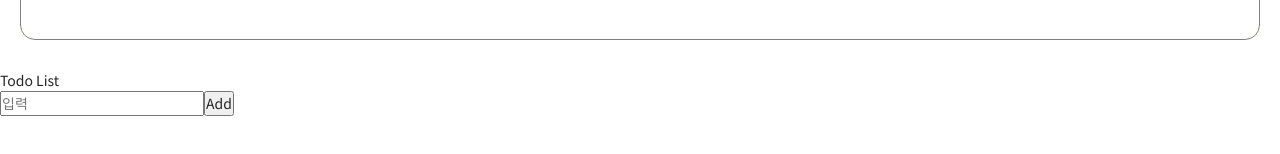
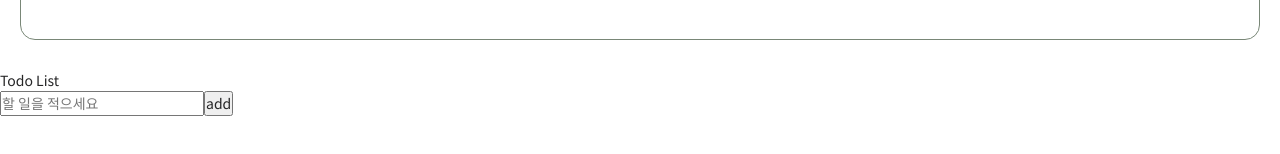
Before and after one commit to cci0/DN, a React (Create React App) app in the folder main-page/: page / in a window 1280 px wide. Shown: the part 582-736 px from the top of the page. Built offline with nearby package versions, Linux system fonts and the light colour scheme.

Commit message:
fix: todolist

```diff
--- /dev/null
+++ b/main-page/src/components/TodoList.js
@@ -0,0 +1,57 @@
+import React, { useEffect, useState } from 'react';
+
+export default function TodoList() {
+    const [todo, setTodo] = useState('');
+    const [todos, setTodos] = useState([]);
+
+    const onChange = (event) => setTodo(event.target.value);
+    const onSubmit = (event) => {
+        event.preventDefault();
+        if (todo === '') {
+            return;
+        }
+        if (todos.length < 10) {
+            setTodos((currentArray) => [todo, ...currentArray]);
+        } else {
+            return alert('등록된 리스트가 너무 많습니다.');
+        }
+        setTodo('');
+    };
+
+    const onClick = (idx) => {
+        setTodos(todos.filter((_, todoIdx) => idx !== todoIdx));
+    };
+
+    useEffect(() => {
+        const data = localStorage.getItem('todoList');
+        if (data) {
+            setTodos(JSON.parse(data));
+        }
+    }, []);
+
+    useEffect(() => {
+        localStorage.setItem('todoList', JSON.stringify(todos));
+    }, [todos]);
+
+    return (
+        <div>
+            <div>Todo List</div>
+            <form onSubmit={onSubmit}>
+                <input type="text" value={todo} onChange={onChange} maxLength={20} placeholder="할 일을 적으세요" />
+                <button>
+                    <span>add</span>
+                </button>
+            </form>
+            <ul>
+                {todos.map((item, idx) => (
+                    <li key={idx}>
+                        {item}
+                        <button onClick={() => onClick(idx)}>
+                            <span>delete</span>
+                        </button>
+                    </li>
+                ))}
+            </ul>
+        </div>
+    );
+}
--- a/main-page/src/components/TodoList/TodoList.js
+++ /dev/null
@@ -1,41 +0,0 @@
-import React, { useState } from 'react';
-
-export default function TodoList() {
-    const [todos, setTodos] = useState([]);
-    const [NewTodo, setNewTodo] = useState('');
-
-    const onChange = (event) => {
-        setNewTodo(event.target.value);
-    };
-
-    const onSubmit = (event) => {
-        event.preventDefault();
-        if (NewTodo === '') {
-            return;
-        } else {
-            setTodos((current) => [...current, NewTodo]);
-            setNewTodo('');
-        }
-    };
-    const onDelete = (index) => {
-        setTodos(todos.filter((item, todoindex) => index !== todoindex));
-    };
-
-    return (
-        <div>
-            <div>Todo List</div>
-            {todos.map((element, index) => {
-                return (
-                    <li key={index}>
-                        {element}
-                        <button onClick={() => onDelete(index)}>삭제</button>
-                    </li>
-                );
-            })}
-            <form onSubmit={onSubmit}>
-                <input type="text" placeholder="입력" value={NewTodo} onChange={onChange} />
-                <button>Add</button>
-            </form>
-        </div>
-    );
-}
--- a/main-page/src/components/TodoList/TodoListItem.js
+++ /dev/null
@@ -1,5 +0,0 @@
-import React from 'react';
-
-export default function TodoListItem() {
-    return <div>TodoListItem</div>;
-}
--- a/main-page/src/pages/MainPage.js
+++ b/main-page/src/pages/MainPage.js
@@ -1,7 +1,7 @@
 import React from 'react';
 
 import CalendarCompo from '../components/CalendarCompo';
-import TodoList from '../components/TodoList/TodoList';
+import TodoList from '../components/TodoList';
 
 export default function MainPage() {
     return (
```
Also changed, not shown: main-page/src/components/TodoList/TodoInsert.js (deleted).
